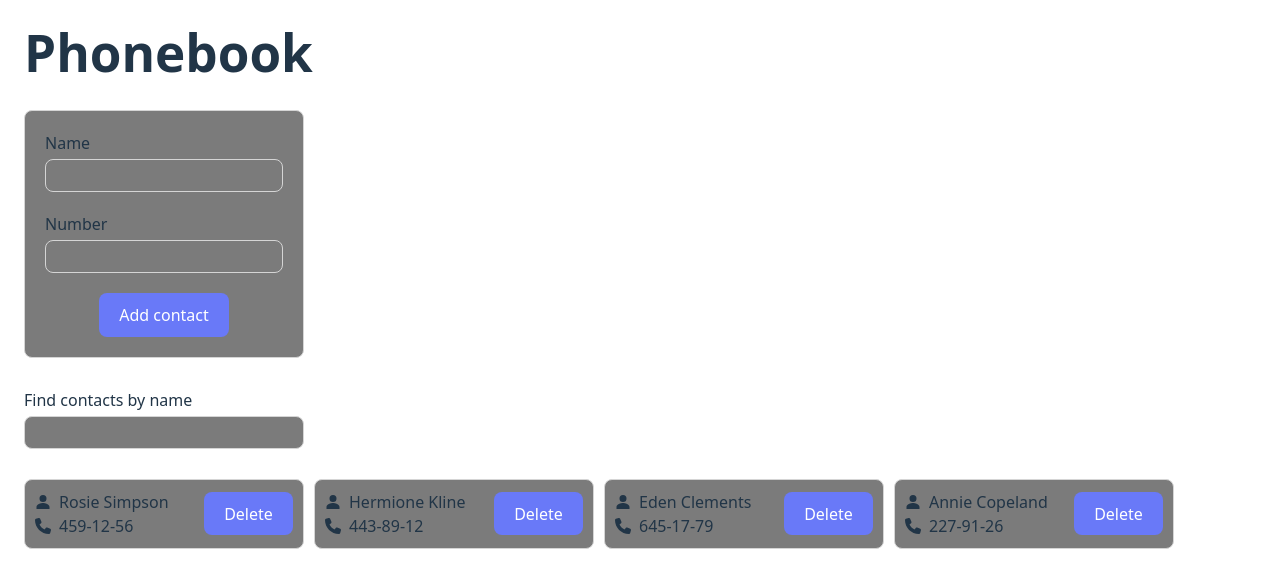
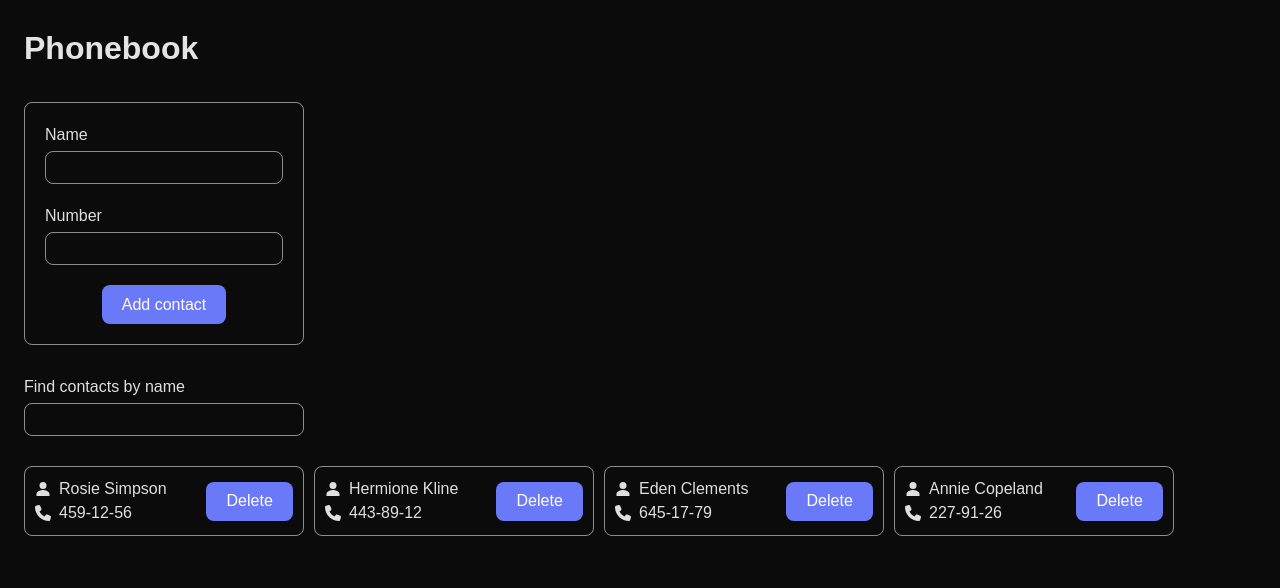
Before and after one commit to sofi-dobriak/goit-react-hw-03, a React (Vite) app: page / in a window 1280 px wide. Shown: the top 588 px of the page. Built offline with nearby package versions, Linux system fonts and the light colour scheme.

Commit message:
re-write some styles

```diff
--- a/src/components/Contact/Contact.module.css
+++ b/src/components/Contact/Contact.module.css
@@ -3,9 +3,9 @@
   justify-content: space-between;
   align-items: center;
   padding: 10px;
-  border: 1px solid rgb(213, 213, 213);
-  background-color: #2f2f2fa1;
+  border: 1px solid rgba(228, 228, 228, 0.6);
   border-radius: 8px;
+  background-color: transparent;
   width: 100%;
   max-width: 280px;
 }
--- a/src/components/ContactForm/ContactForm.module.css
+++ b/src/components/ContactForm/ContactForm.module.css
@@ -1,11 +1,18 @@
 .form {
-  padding: 20px;
+  border: 1px solid rgba(228, 228, 228, 0.6);
   border-radius: 8px;
+  background-color: transparent;
   width: 100%;
   max-width: 280px;
-  border: 1px solid rgb(213, 213, 213);
-  background-color: #2f2f2fa1;
+  padding: 20px;
   margin-bottom: 30px;
+}
+
+
+@media (max-width: 425px) {
+  .form {
+    margin: 0 auto 30px;
+  }
 }
 
 .labelInputContainer {
@@ -19,10 +26,11 @@
 }
 
 .input {
-  font-family: 'Montserrat', sans-serif;
-  border: 1px solid rgb(213, 213, 213);
+  font-family: inherit;
+  color: #e4e4e4;
+  border: 1px solid rgba(228, 228, 228, 0.6);
+  border-radius: 8px;
   background-color: transparent;
-  border-radius: 8px;
   padding: 8px;
   transition: border-color .25s ease;
 
@@ -34,5 +42,5 @@
 }
 
 .error {
-  color: red;
+  color: #ff647c;
 }
--- a/src/components/ContactList/ContactList.module.css
+++ b/src/components/ContactList/ContactList.module.css
@@ -1,5 +1,12 @@
 .contactsList {
   display: flex;
+  justify-content: flex-start;
   flex-wrap: wrap;
   gap: 10px;
 }
+
+@media (max-width: 425px) {
+  .contactsList {
+    justify-content: center;
+  }
+}
--- a/src/components/SearchBox/SearchBox.module.css
+++ b/src/components/SearchBox/SearchBox.module.css
@@ -2,6 +2,12 @@
   display: flex;
   flex-direction: column;
   margin-bottom: 30px;
+}
+
+@media (max-width: 425px) {
+  .searchFormSection {
+    align-items: center;
+  }
 }
 
 
@@ -10,9 +16,10 @@
 }
 
 .input {
-  font-family: 'Montserrat', sans-serif;
-  border: 1px solid rgb(213, 213, 213);
-  background-color: #2f2f2fa1;
+  font-family: inherit;
+  color: #e4e4e4;
+  border: 1px solid rgba(228, 228, 228, 0.6);
+  background-color: transparent;
   border-radius: 8px;
   padding: 8px;
   transition: border-color .25s ease;
--- a/src/components/Title/Title.module.css
+++ b/src/components/Title/Title.module.css
@@ -1,3 +1,11 @@
 .title {
+
+  color: #e4e4e4;
   margin-bottom: 30px;
 }
+
+@media (max-width: 425px) {
+  .title {
+    text-align: center;
+  }
+}
--- a/src/index.css
+++ b/src/index.css
@@ -1,19 +1,12 @@
 @import './reset.css';
 
 :root {
-  font-family: system-ui, Avenir, Helvetica, Arial, sans-serif;
+  font-family: 'Montserrat', sans-serif;
   line-height: 1.5;
   font-weight: 400;
-
-  color-scheme: light dark;
   color: rgba(255, 255, 255, 0.87);
-  background-color: #242424;
+  background-color: #0b0b0b;
   padding: 16px;
-
-  font-synthesis: none;
-  text-rendering: optimizeLegibility;
-  -webkit-font-smoothing: antialiased;
-  -moz-osx-font-smoothing: grayscale;
 }
 
 * {
@@ -28,11 +21,6 @@ a {
 
 a:hover {
   color: #535bf2;
-}
-
-h1 {
-  font-size: 3.2em;
-  line-height: 1.1;
 }
 
 button {
@@ -55,16 +43,3 @@ button {
     transition: background-color 0.25s ease;
   }
 }
-
-
-@media (prefers-color-scheme: light) {
-  :root {
-    color: #213547;
-    background-color: #ffffff;
-  }
-
-  a:hover {
-    color: #747bff;
-  }
-
-}
```
